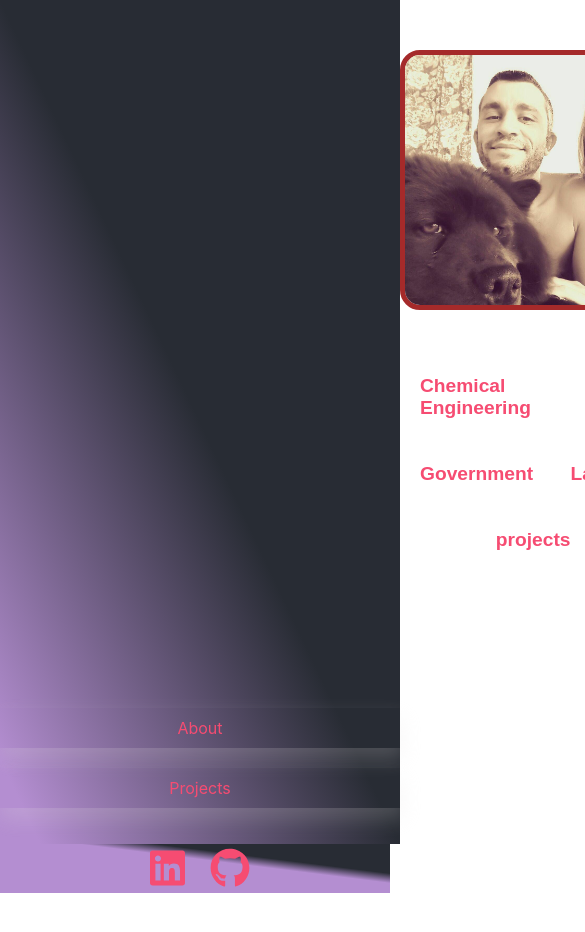
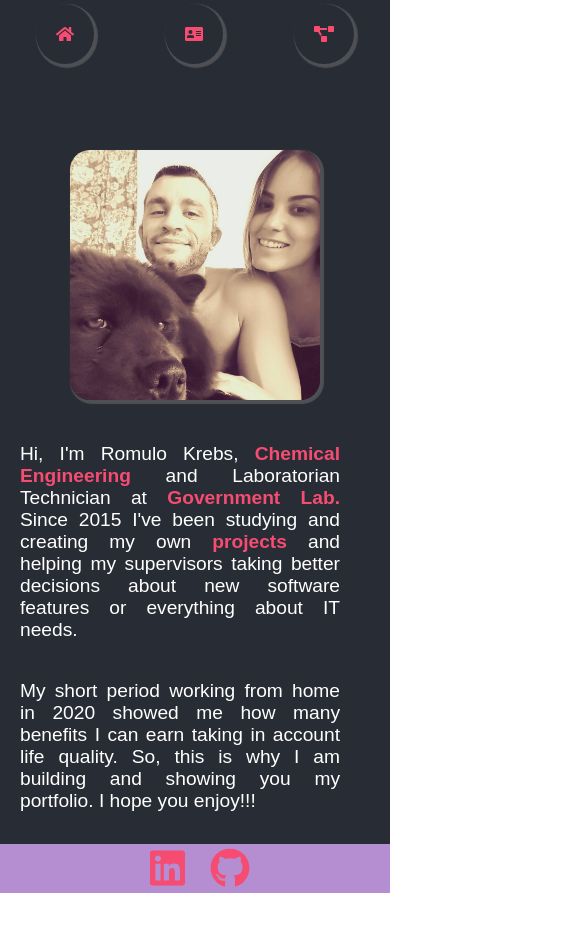
Before and after one commit to rbkrebs/portfolio, a React (Create React App) app in the folder portfolio/: page /about in a window 390 px wide. Shown: the top 932 px of the page, 585 px wide, since content can reach past the window. After the commit the page ends 893 px from the top, so only its background shows below. Built offline with nearby package versions, Linux system fonts and the light colour scheme; a web font is replaced by a local one.

Commit message:
menus responsivos

```diff
--- a/portfolio/src/components/About/About.css
+++ b/portfolio/src/components/About/About.css
@@ -3,9 +3,9 @@
     border-radius: 20px;
     width: 250px;
     margin-top: 50px;
-    border-color: brown;
-    border-width: 5px;
-    border-style: solid;
+    box-shadow: 2px 2px 1px 2px rgba(228, 224, 224, 0.2);
+
+
 
 }
 
--- a/portfolio/src/components/Aside/Aside.css
+++ b/portfolio/src/components/Aside/Aside.css
@@ -3,9 +3,30 @@
     flex-direction: column;
     height: 100%;
     background-image: linear-gradient(to top right, #b48ed1 5%, #282c34 50%);
-    background-color: crimson;
-    min-width: 400px;
-    max-width: 400px;
+    width: 300px;
+
     margin-left: 0;
     justify-content: flex-end;
 }
+
+@media(max-width: 480px){
+
+    .aside{
+
+        width: 100%;
+        height: 100px;
+        background-image: none;
+
+    }
+
+
+}
+
+@media(max-width: 768px){
+
+    .aside{
+        width: 100%;
+    }
+
+
+}
--- a/portfolio/src/components/Container/Container.css
+++ b/portfolio/src/components/Container/Container.css
@@ -5,3 +5,12 @@
     height: 100%;
 
 }
+
+@media(max-width: 480px){
+
+    .content{
+        flex-direction: column;
+    }
+
+
+}
--- a/portfolio/src/components/Footer/Footer.css
+++ b/portfolio/src/components/Footer/Footer.css
@@ -3,9 +3,19 @@ footer{
     display: flex;
     flex-direction: row;
     justify-content: flex-start;
-    bottom: 0;
+
     width: 100%;
     height: 100px;
     background-image: linear-gradient(to bottom left,  #282c34 30%, #b48ed1 40%);
 
 }
+
+@media(max-width: 480px){
+
+    footer{
+        background-image: none;
+        background-color: #b48ed1;
+    }
+
+
+}
--- a/portfolio/src/components/Menu/Menu.css
+++ b/portfolio/src/components/Menu/Menu.css
@@ -6,6 +6,10 @@
 
 
 
+}
+.menu__icon{
+
+    display: none;
 }
 
 .menu ul{
@@ -36,3 +40,40 @@
 
 
 }
+
+@media(max-width: 480px){
+
+    .menu ul{
+
+        flex-direction: row;
+        justify-content: space-around;
+
+
+    }
+
+
+    .menu__item {
+
+       border-radius: 50%;
+       padding: 20px;
+       width: auto;
+       box-shadow: 2px 2px 1px 2px rgba(228, 224, 224, 0.2);
+
+    }
+    .menu__item:hover{
+
+        color: #F64C72;
+        box-shadow: 2px 2px 1px 2px rgba(228, 224, 224, 0.2);
+
+    }
+
+    .menu__text{
+        display: none;
+    }
+    .menu__icon{
+        display: inline;
+    }
+
+
+
+}
--- a/portfolio/src/components/Menu/Menu.jsx
+++ b/portfolio/src/components/Menu/Menu.jsx
@@ -1,5 +1,8 @@
 import React from 'react';
 import { Link } from 'react-router-dom'
+import { FontAwesomeIcon } from '@fortawesome/react-fontawesome'
+import { faHome, faAddressCard , faProjectDiagram} from '@fortawesome/free-solid-svg-icons'
+
 
 import './Menu.css';
 
@@ -10,11 +13,17 @@ export default function Menu(){
 
       <nav>
           <ul>
+          <Link to="/" className="menu__item">
+          <FontAwesomeIcon className="menu__icon" icon={faHome} />
+                 <li className="menu__text"> Home </li>
+              </Link>
               <Link to="/about" className="menu__item">
-                 <li> About </li>
+              <FontAwesomeIcon className="menu__icon" icon={faAddressCard} />
+                 <li className="menu__text"> About </li>
               </Link>
               <Link to="/projects" className="menu__item">
-              <li> Projects </li>
+              <FontAwesomeIcon className="menu__icon" icon={faProjectDiagram} />
+              <li className="menu__text"> Projects </li>
             </Link>
           </ul>
       </nav>
```
Also changed, not shown: portfolio/src/DataMock.json (added, +20 -0 lines), 1 other file (tests, documents, lock files or other folders).
